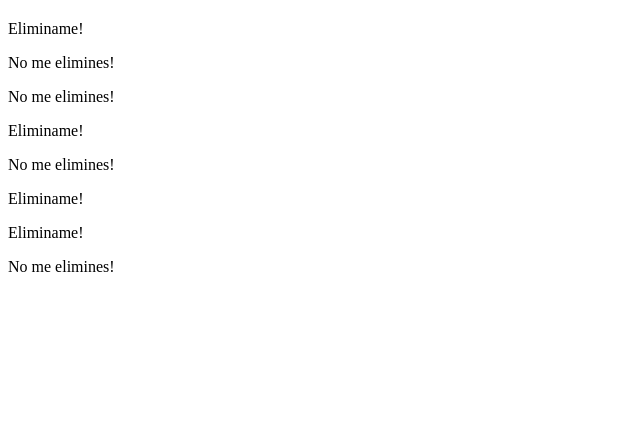
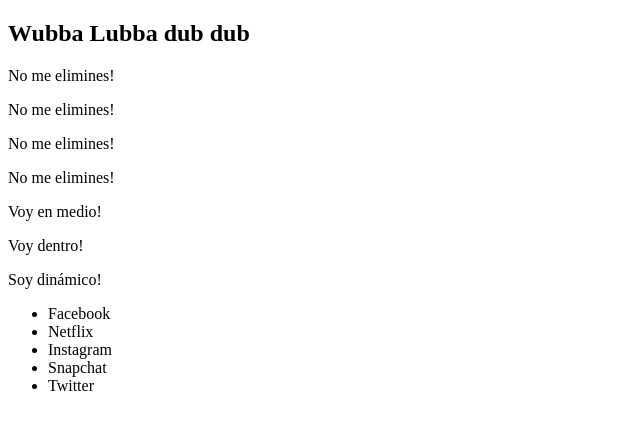
Before and after one commit to Rubenoti/upgrade-dom, a plain HTML site: page iteracion_02/index.html in a window 1280 px wide. Shown: the whole page, without its empty margins (0-640 px from the left). Drawn offline with Linux system fonts and the light colour scheme.

Commit message:
iteraction#2 complete

```diff
--- a/iteracion_02/app.js
+++ b/iteracion_02/app.js
@@ -0,0 +1,59 @@
+// Part 2.1
+const div = document.createElement("div");
+document.body.appendChild(div);
+
+//Part 2.2
+const div2 = document.createElement("div");
+const p2 = document.createElement("p");
+
+document.body.appendChild(div2);
+div2.appendChild(p2);
+
+//Part 2.3
+const div3 = document.createElement("div");
+for (let i = 0; i < 6; i++) {
+    const p3 = document.createElement("p");
+    div3.appendChild(p3);
+}
+document.body.appendChild(div3);
+
+//Part 2.4
+const p4 = document.createElement("p");
+
+p4.textContent = "Soy dinámico!";
+
+document.body.appendChild(p4);
+
+//Part 2.5
+const h2 = document.querySelector(".fn-insert-here");
+
+h2.textContent = "Wubba Lubba dub dub";
+
+//Part 2.6
+const apps = ['Facebook', 'Netflix', 'Instagram', 'Snapchat', 'Twitter'];
+const ul = document.createElement("ul");
+
+for (const app of apps) {
+    const lis = document.createElement("li");
+    lis.textContent = app;
+    ul.appendChild(lis);
+}
+document.body.appendChild(ul);
+
+//Part 2.7
+const nodosEliminados = document.querySelectorAll(".fn-remove-me");
+for (const nodo of nodosEliminados) {
+    nodo.remove()
+}
+
+//Part 2.8
+const p8 = document.createElement("p");
+p8.textContent = "Voy en medio!";
+const divInsertHere = document.querySelectorAll("div");
+document.body.insertBefore(p8, divInsertHere[1]);
+
+// 2.9
+const p9 = document.createElement("p");
+p9.textContent = "Voy dentro!";
+const divInsertHere2 = document.querySelectorAll(".fn-insert-here");
+document.body.insertBefore(p9, divInsertHere2[2]);
--- a/iteracion_02/index.html
+++ b/iteracion_02/index.html
@@ -4,6 +4,7 @@
 <head>
     <meta charset="UTF-8">
     <meta name="viewport" content="width=device-width, initial-scale=1.0">
+    <script type="text/javascript" src="app.js" defer> </script>
     <title>Document</title>
 </head>
 
@@ -21,6 +22,7 @@
     <div></div>
     <div class="fn-insert-here"></div>
     <div class="fn-insert-here"></div>
+
 </body>
 
 </html>
```
